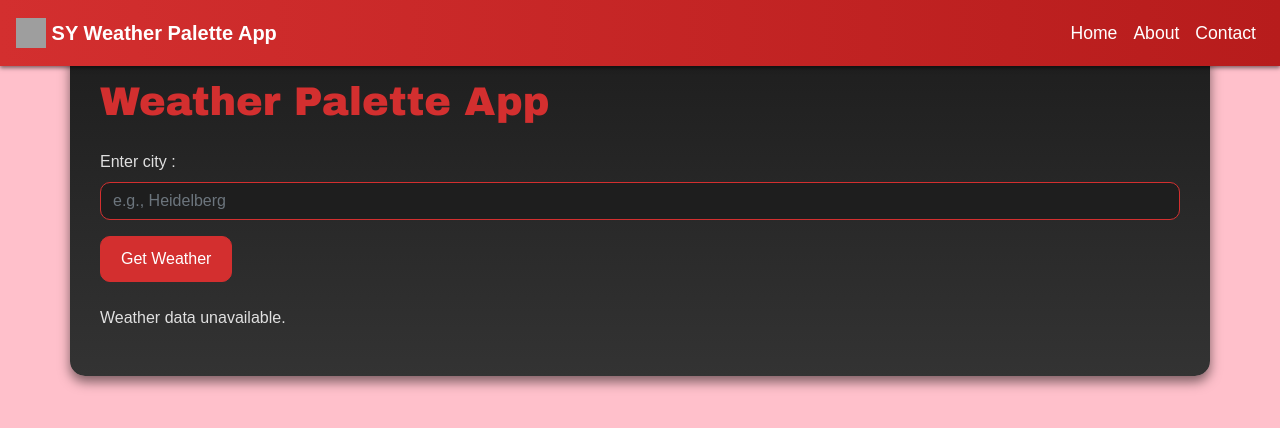
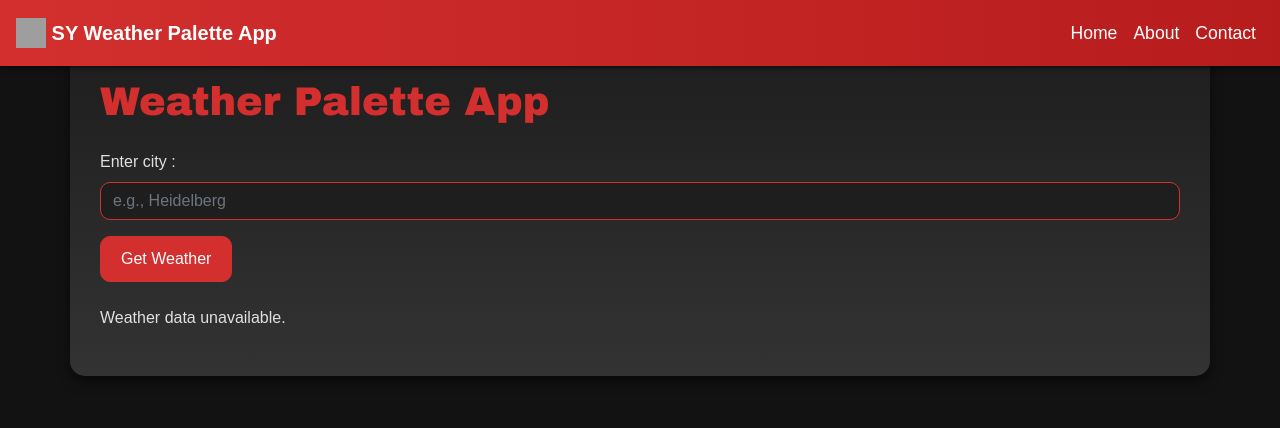
Before and after one commit to Konakanchi33/weather-app-CI-CD, a Flask app: page / in a window 1280 px wide. Shown: the top 428 px of the page. Run offline with Flask 3, Linux system fonts and the light colour scheme; some libraries are stand-ins or nearby versions; grey boxes are pictures that could not be loaded.

Commit message:
change colour

```diff
--- a/templates/index.html
+++ b/templates/index.html
@@ -7,11 +7,10 @@
     <link rel="stylesheet" href="https://stackpath.bootstrapcdn.com/bootstrap/4.5.0/css/bootstrap.min.css">
     <style>
         body {
-            background-color: pink; /* Dark background color */
+            background-color: #121212; /* Dark background color */
             font-family: 'Arial', sans-serif;
             color: #e0e0e0; /* Light text color for contrast */
         }
-
         .navbar {
             background: linear-gradient(90deg, #d32f2f, #b71c1c); /* Gradient Navbar color */
             box-shadow: 0 2px 4px rgba(0, 0, 0, 0.5); /* More pronounced shadow */
```
